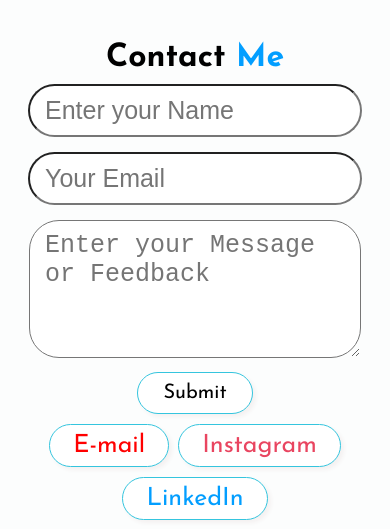
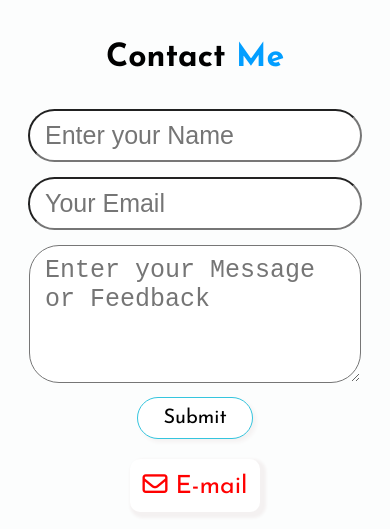
Before and after one commit to Haamidraza03/Avenirya_Task_02, a plain HTML site: page index.html in a window 390 px wide. Shown: the part 6146-6675 px from the top of the page. Drawn offline with nearby package versions, Linux system fonts and the light colour scheme.

Commit message:
addicons

```diff
--- a/index.html
+++ b/index.html
@@ -151,17 +151,17 @@
     <h1 style="text-align: center; margin-bottom: 0px; margin-top: 15px;" id="contact" data-aos="fade-up" data-aos-duration="1500" data-aos-easing="ease-in-out">Contact <span class="text-info">Me</span></h1>
 
     <div class="row3">
-        <div class="col-md-5" data-aos="fade-up" data-aos-duration="2000" data-aos-easing="ease-in-out">
+        <div class="col-md-5" data-aos="fade-up" data-aos-duration="2000" data-aos-easing="ease-in-out" style="margin-top: 25px;">
             <center><form>
                 <input type="text" class="form-control" style="font-size: 25px; margin-bottom: 15px; padding: 10px 15px; border-radius: 30px; width: 500px;" placeholder="Enter your Name" required> <br>
                 <input type="email" class="form-control" style="font-size: 25px; margin-bottom: 15px; padding: 10px 15px; border-radius: 30px; width: 500px;" placeholder="Your Email" required> <br>
                 <textarea class="form-control" rows="4" style="font-size: 25px; padding: 10px 15px; border-radius: 30px; width: 500px;" placeholder="Enter your Message or Feedback" required></textarea> <br>
                 <center><button type="submit" class="btn btn-primary" style="border-radius: 30px; padding: 10px 25px;">Submit</button></center>
             </form></center>
-                <center><div class="row3">
-                    <div><a href="mailto:haamidraza03@gmail.com"><button style="padding: 5px 20px !important; border-radius: 40px;" class="em"><p id="con" class="text-danger" style="color: red;">E-mail</p></button></a></div>
-                <div><a href="https://www.instagram.com/the_hrk_03/"><button style="padding: 5px 20px !important; border-radius: 40px;"><p id="con" style="color:rgb(233, 69, 96)">Instagram</p></button></a></div>
-                <div><a href="https://www.linkedin.com/in/haamid-raza-kazi-761a56266/"><button style="padding: 5px 20px !important; border-radius: 40px;"><p id="con" class="text-info">LinkedIn</p></button></a></div>
+                <center><div class="row3" style="margin-top: 20px;">
+                    <div class="bg-white" style="box-shadow: 3px 3px 3px 3px rgb(244, 241, 241); margin-bottom: 20px;" id="em"><a href="mailto:haamidraza03@gmail.com"><p id="con" class="text-danger" style="color: red;"><i class="fa-regular fa-envelope"></i> E-mail</p></a></div>
+                <div class="bg-white" style="box-shadow: 3px 3px 3px 3px rgb(244, 241, 241); margin-bottom: 20px;" id="em"><a href="https://www.instagram.com/the_hrk_03/"><p id="con" style="color:rgb(233, 69, 96)"><i class="fa-brands fa-instagram"></i> Instagram</p></a></div>
+                <div class="bg-white" style="box-shadow: 3px 3px 3px 3px rgb(244, 241, 241); margin-bottom: 20px;"><a href="https://www.linkedin.com/in/haamid-raza-kazi-761a56266/"><p id="con" class="text-info"><i class="fa-brands fa-linkedin"></i> LinkedIn</p></a></div>
                 </div></center>
 
 
@@ -216,6 +216,7 @@
             });
         });
     </script>
+    <script src="https://kit.fontawesome.com/1a05f327c3.js" crossorigin="anonymous"></script>
     <script>
         var typed = new Typed(".auto-type", {
           strings: ["Haamid Raza Kazi"],
--- a/style.css
+++ b/style.css
@@ -69,10 +69,6 @@ button{
 
 button:hover{
     background-color: rgb(100, 195, 254);
-    color: white !important;
-}
-
-#con:hover{
     color: white !important;
 }
 
@@ -259,9 +255,9 @@ a:hover{
         padding: 10px !important;
     }
 
-    .em{
-        margin-left: 50px;
-        margin-right: 50px;
+    #em{
+        margin-left: 30px;
+        margin-right: 30px;
     }
 
     .img-fluid{
@@ -346,6 +342,11 @@ a:hover{
         display: block;
     }
 
+    #em{
+        margin-left: 30px;
+        margin-right: 30px;
+    }
+
       #inp{
         width: 100% !important;
         margin-left: 0px !important;
@@ -394,6 +395,11 @@ a:hover{
         width: 300px !important;
     }
 
+    #em{
+        margin-left: 30px;
+        margin-right: 30px;
+    }
+
     .mapbox{
         height: 550px !important;
       }
```
